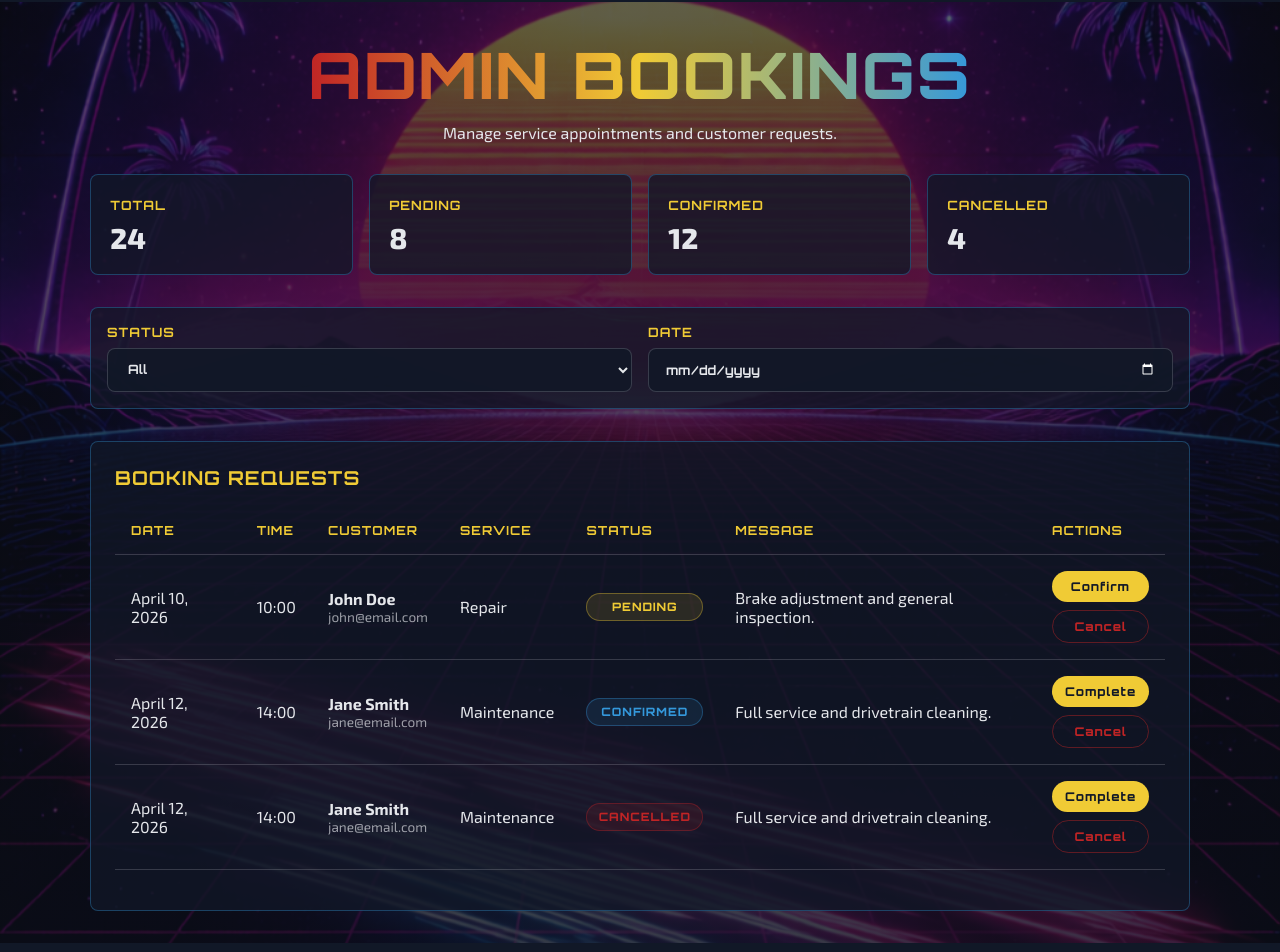
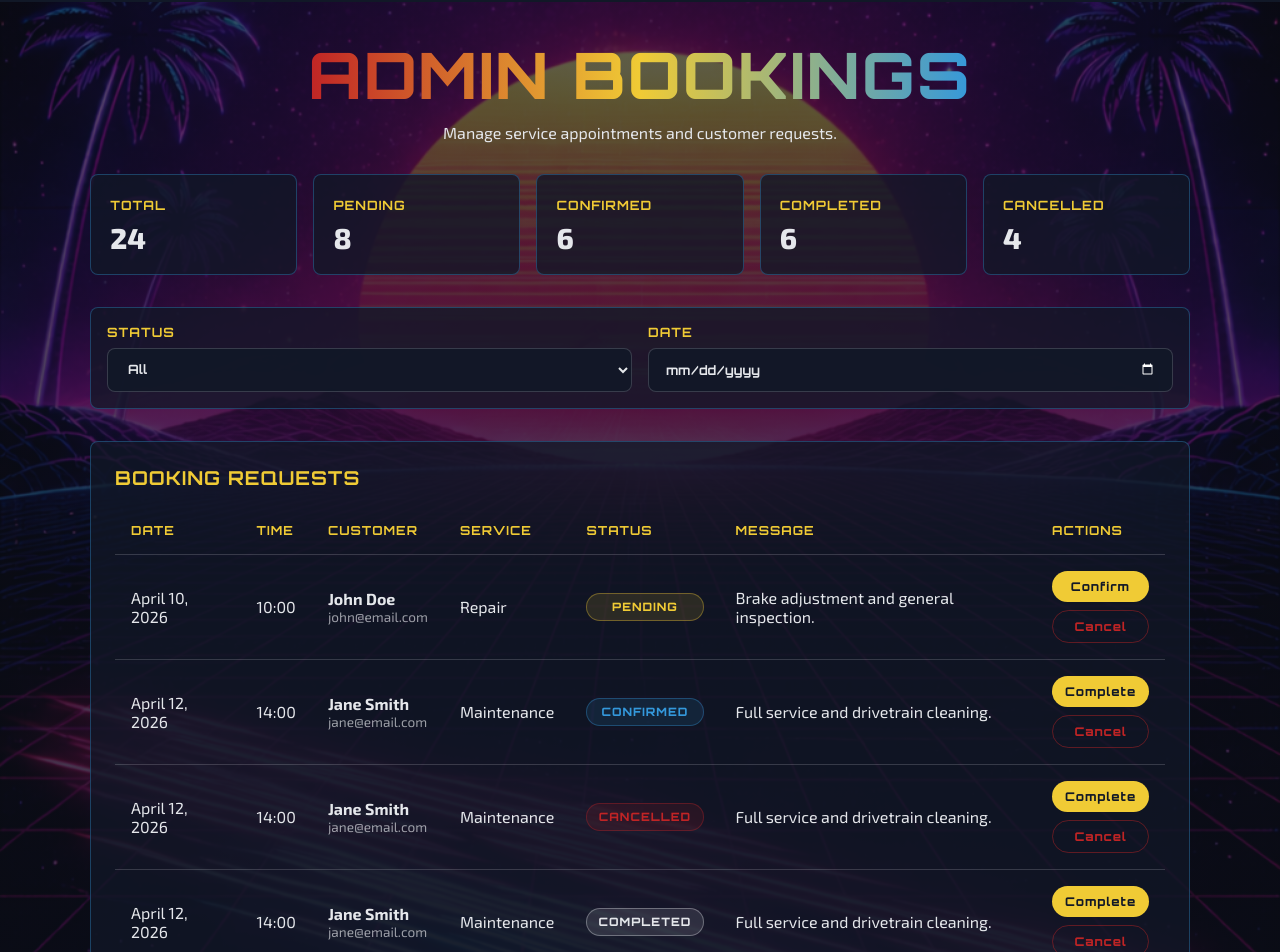
Before and after one commit to Liene31/velo-site, a React (Vite) app: page /admin/panel in a window 1280 px wide. Shown: the part 68-1020 px from the top of the page. Built offline with nearby package versions, Linux system fonts and the light colour scheme; no server answers.

Commit message:
add completed status

```diff
--- a/src/pages/AdminPage.jsx
+++ b/src/pages/AdminPage.jsx
@@ -21,7 +21,12 @@ export function AdminPage() {
 
         <div className={styles.statCard}>
           <span>Confirmed</span>
-          <p>12</p>
+          <p>6</p>
+        </div>
+
+        <div className={styles.statCard}>
+          <span>Completed</span>
+          <p>6</p>
         </div>
 
         <div className={styles.statCard}>
@@ -131,6 +136,28 @@ export function AdminPage() {
                   </div>
                 </td>
               </tr>
+
+              <tr>
+                <td>April 12, 2026</td>
+                <td>14:00</td>
+                <td>
+                  <span className={styles.strong}>Jane Smith</span>
+                  <span>jane@email.com</span>
+                </td>
+                <td>Maintenance</td>
+                <td>
+                  <span className={`${styles.statusBadge} ${styles.completed}`}>
+                    Completed
+                  </span>
+                </td>
+                <td>Full service and drivetrain cleaning.</td>
+                <td>
+                  <div className={styles.actions}>
+                    <button className={styles.completeBtn}>Complete</button>
+                    <button className={styles.cancelBtn}>Cancel</button>
+                  </div>
+                </td>
+              </tr>
             </tbody>
           </table>
         </div>
--- a/src/pages/AdminPage.module.css
+++ b/src/pages/AdminPage.module.css
@@ -190,6 +190,12 @@
   border: 1px solid rgba(var(--color-red-rgb), 0.35);
 }
 
+.bookingsTable td .completed {
+  color: var(--color-white);
+  background: rgba(var(--color-white-rgb), 0.12);
+  border: 1px solid rgba(var(--color-white-rgb), 0.35);
+}
+
 .actions {
   display: flex;
   flex-direction: column;
```
